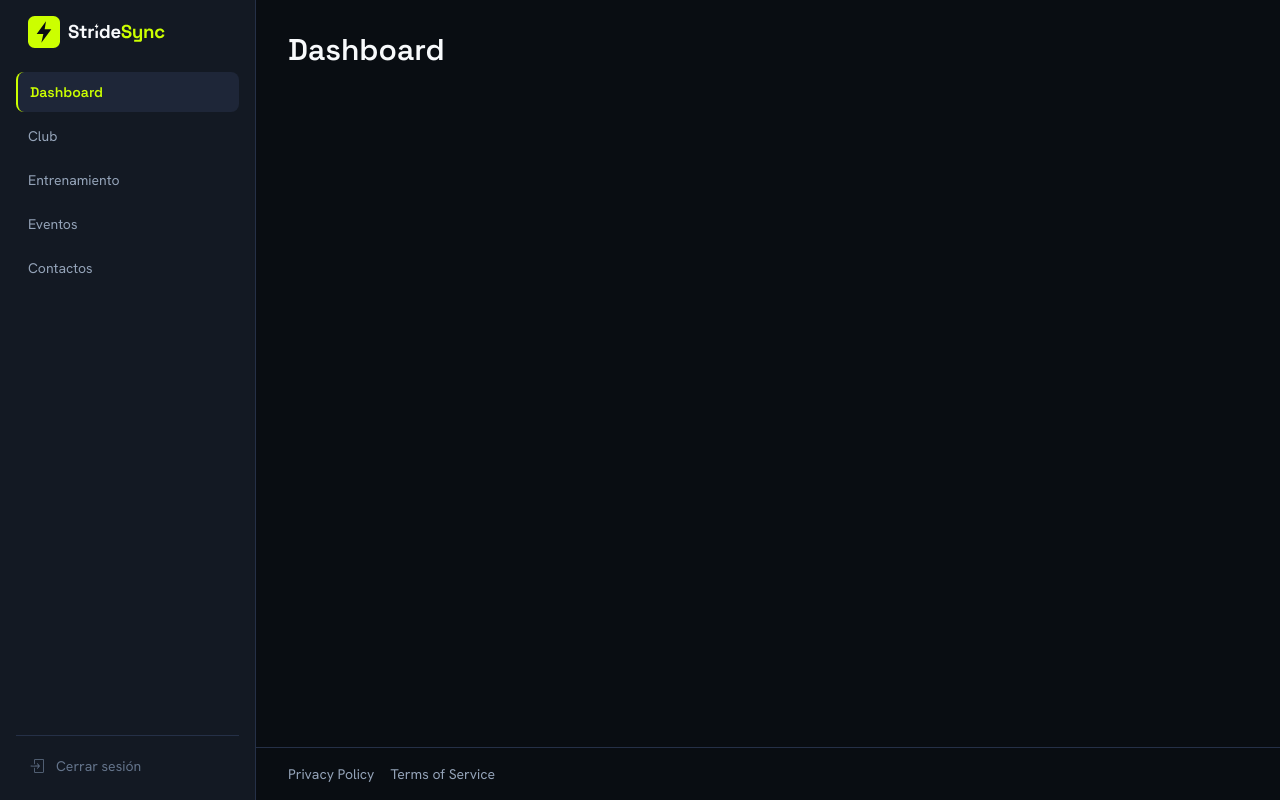
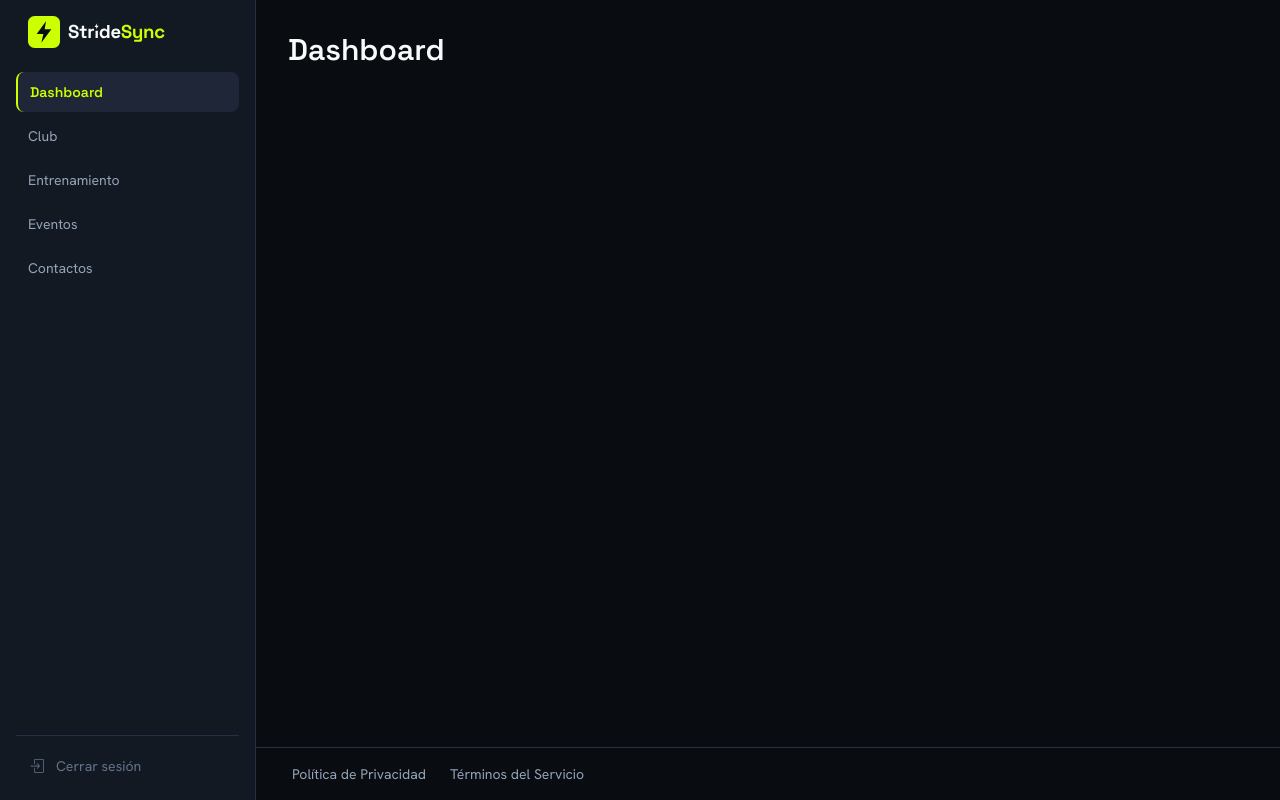
Before and after one commit to jeantivan/ft_trascendence, a Next.js app in the folder web/: page /dashboard in a window 1280 px wide. Built offline with nearby package versions, Linux system fonts and the light colour scheme; no server answers.

Commit message:
feat(design): add LegalLinks component and show the legal links in Spanish (#159)

```diff
--- a/web/src/app/(app)/layout.tsx
+++ b/web/src/app/(app)/layout.tsx
@@ -1,6 +1,6 @@
-import Link from "next/link";
 import { MobileNav } from "@/components/MobileNav";
 import { Sidebar } from "@/components/Sidebar";
+import { LegalLinks } from "@/components/ui/LegalLinks";
 
 export default function AppLayout({ children }: { children: React.ReactNode }) {
   return (
@@ -10,12 +10,7 @@ export default function AppLayout({ children }: { children: React.ReactNode }) {
         <MobileNav />
         <main className="flex-1 p-4 md:p-8">{children}</main>
         <footer className="flex gap-4 border-t border-border-subtle px-4 py-4 text-sm text-text-secondary md:px-8">
-          <Link href="/privacy" className="hover:text-text-primary">
-            Privacy Policy
-          </Link>
-          <Link href="/terms" className="hover:text-text-primary">
-            Terms of Service
-          </Link>
+          <LegalLinks />
           {/* Hueco: aviso legal (art. 10 LSSI), contenido por decidir */}
         </footer>
       </div>
--- a/web/src/app/login/page.tsx
+++ b/web/src/app/login/page.tsx
@@ -1,5 +1,5 @@
-import Link from "next/link";
 import { LoginForm } from "@/components/auth/LoginForm";
+import { LegalLinks } from "@/components/ui/LegalLinks";
 import { loginNotice } from "@/lib/permissions/login-notice";
 
 interface LoginPageProps {
@@ -15,18 +15,7 @@ export default async function LoginPage({ searchParams }: LoginPageProps) {
         notice={loginNotice(resolvedParams?.error)}
       />
       <footer className="flex gap-4 border-t border-border-subtle pt-4 text-sm text-text-secondary">
-        <Link
-          href="/privacy"
-          className="rounded px-1 hover:text-text-primary focus-visible:outline-2 focus-visible:outline-volt"
-        >
-          Privacy Policy
-        </Link>
-        <Link
-          href="/terms"
-          className="rounded px-1 hover:text-text-primary focus-visible:outline-2 focus-visible:outline-volt"
-        >
-          Terms of Service
-        </Link>
+        <LegalLinks />
       </footer>
     </main>
   );
--- a/web/src/app/register/page.tsx
+++ b/web/src/app/register/page.tsx
@@ -1,23 +1,12 @@
-import Link from "next/link";
 import { RegisterForm } from "@/components/auth/RegisterForm";
+import { LegalLinks } from "@/components/ui/LegalLinks";
 
 export default function RegisterPage() {
   return (
     <main className="min-h-screen flex flex-col items-center justify-center gap-6 p-4">
       <RegisterForm />
       <footer className="flex gap-4 border-t border-border-subtle pt-4 text-sm text-text-secondary">
-        <Link
-          href="/privacy"
-          className="rounded px-1 hover:text-text-primary focus-visible:outline-2 focus-visible:outline-volt"
-        >
-          Privacy Policy
-        </Link>
-        <Link
-          href="/terms"
-          className="rounded px-1 hover:text-text-primary focus-visible:outline-2 focus-visible:outline-volt"
-        >
-          Terms of Service
-        </Link>
+        <LegalLinks />
       </footer>
     </main>
   );
--- /dev/null
+++ b/web/src/components/ui/LegalLinks.tsx
@@ -0,0 +1,17 @@
+import Link from "next/link";
+
+const linkClass =
+  "rounded px-1 hover:text-text-primary focus-visible:outline-2 focus-visible:outline-volt";
+
+export function LegalLinks() {
+  return (
+    <>
+      <Link href="/privacy" className={linkClass}>
+        Política de Privacidad
+      </Link>
+      <Link href="/terms" className={linkClass}>
+        Términos del Servicio
+      </Link>
+    </>
+  );
+}
--- /dev/null
+++ b/web/src/components/ui/docs/LegalLinks.md
@@ -0,0 +1,6 @@
+# LegalLinks
+
+- **Fichero:** `LegalLinks.tsx`
+- **Para qué:** enlaces a la Política de Privacidad (`/privacy`) y a los Términos del Servicio (`/terms`), con foco visible en `volt`.
+- **Props:** sin props. Solo los dos `<Link>` (fragment): el `<footer>` se queda en cada página, con su `flex gap-4` y sus márgenes.
+- **Ejemplo:** `<footer className="flex gap-4 ..."><LegalLinks /></footer>`
```
Also changed, not shown: 2 other files (tests, documents, lock files or other folders).
